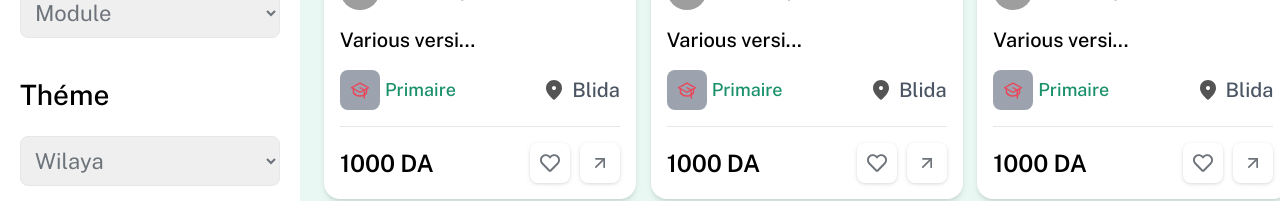
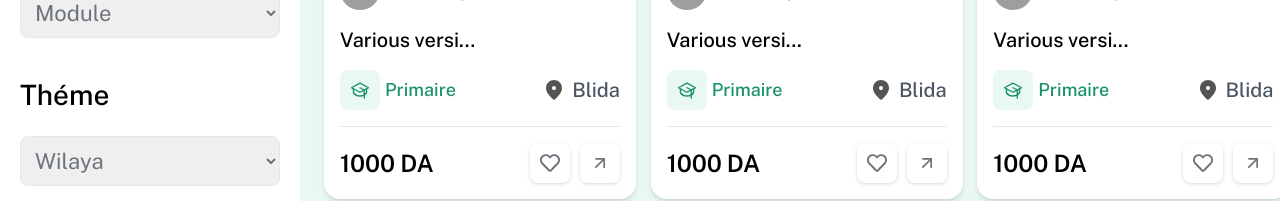
Before and after one commit to Wissemamr/Projet-GL, a React (Create React App) app: page / in a window 1280 px wide. Shown: the part 390-591 px from the top of the page. Built offline with nearby package versions, Linux system fonts and the light colour scheme; grey boxes are pictures that could not be loaded.

Commit message:
gradHat level prop adjusted to {Primaire, Collége, Lycée}

```diff
--- a/src/components/course_card.jsx
+++ b/src/components/course_card.jsx
@@ -30,7 +30,7 @@ const Card = (props) => {
         {/* Niveau & Ville */}
         <div className="flex flex-row content-center w-full">
             <div className="flex justify-start items-center gap-[5px] w-full " >
-                <NiveauIcon level="primaire" ></NiveauIcon>
+                <NiveauIcon level="Primaire" ></NiveauIcon>
                 <p className="text-myGreen text-lg font-publicSans font-medium">Primaire</p>
             </div>
             <div className="flex justify-end items-center gap-[10px] w-full " >
```
